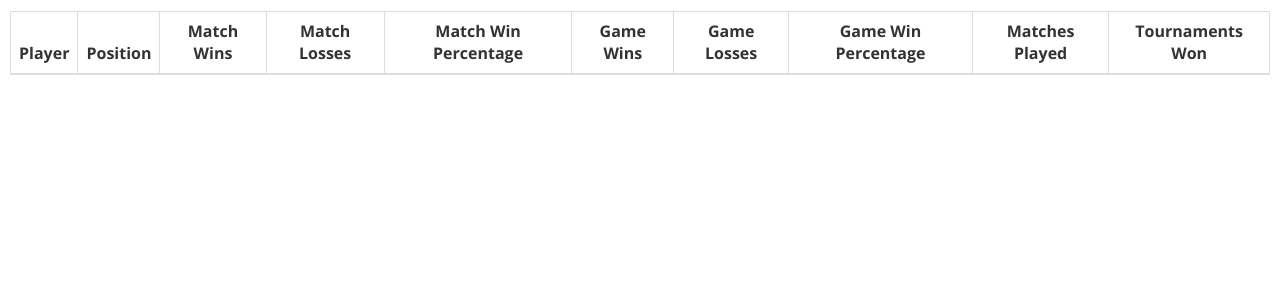
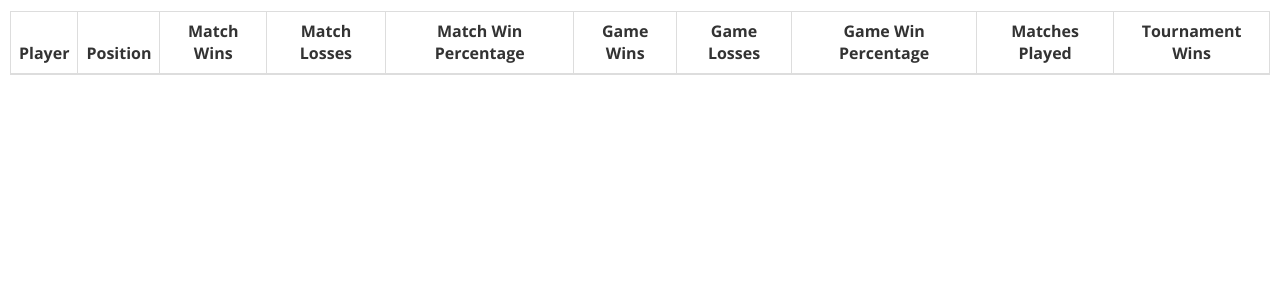
Before and after one commit to alexraison/Magic, a Python web app: template app/templates/lifetime_statistics.html in a window 1280 px wide. Shown: the part 52-352 px from the top of the page. Run offline with Jinja, Linux system fonts and the light colour scheme; the template is opened without the code that fills it, so the values that code supplies are empty.

Commit message:
Rename columns

```diff
--- a/app/templates/lifetime_statistics.html
+++ b/app/templates/lifetime_statistics.html
@@ -14,7 +14,7 @@
           <th>Game Losses</th>
           <th>Game Win Percentage</th>
           <th>Matches Played</th>
-          <th>Tournaments Won</th>
+          <th>Tournament Wins</th>
         </tr>
       </thead>
 
--- a/app/templates/statistics_by_set.html
+++ b/app/templates/statistics_by_set.html
@@ -17,7 +17,7 @@
           <th>Game Losses</th>
           <th>Game Win Percentage</th>
           <th>Matches Played</th>
-          <th>Tournaments Won</th>
+          <th>Tournament Wins</th>
         </tr>
       </thead>
 
--- a/app/templates/year_by_year_statistics.html
+++ b/app/templates/year_by_year_statistics.html
@@ -16,7 +16,7 @@
           <th>Game Losses</th>
           <th>Game Win Percentage</th>
           <th>Matches Played</th>
-          <th>Tournaments Won</th>
+          <th>Tournament Wins</th>
         </tr>
       </thead>
 
```
